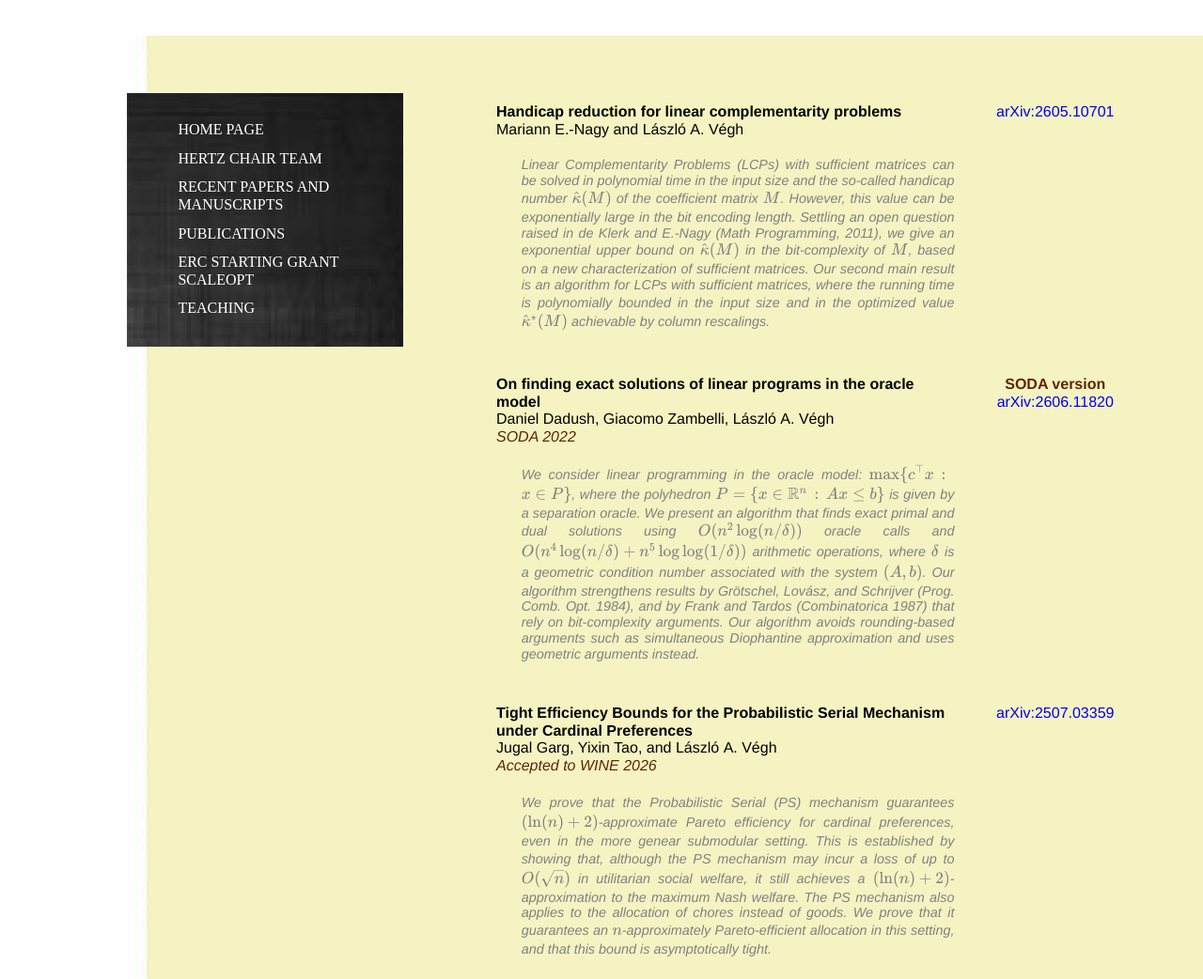
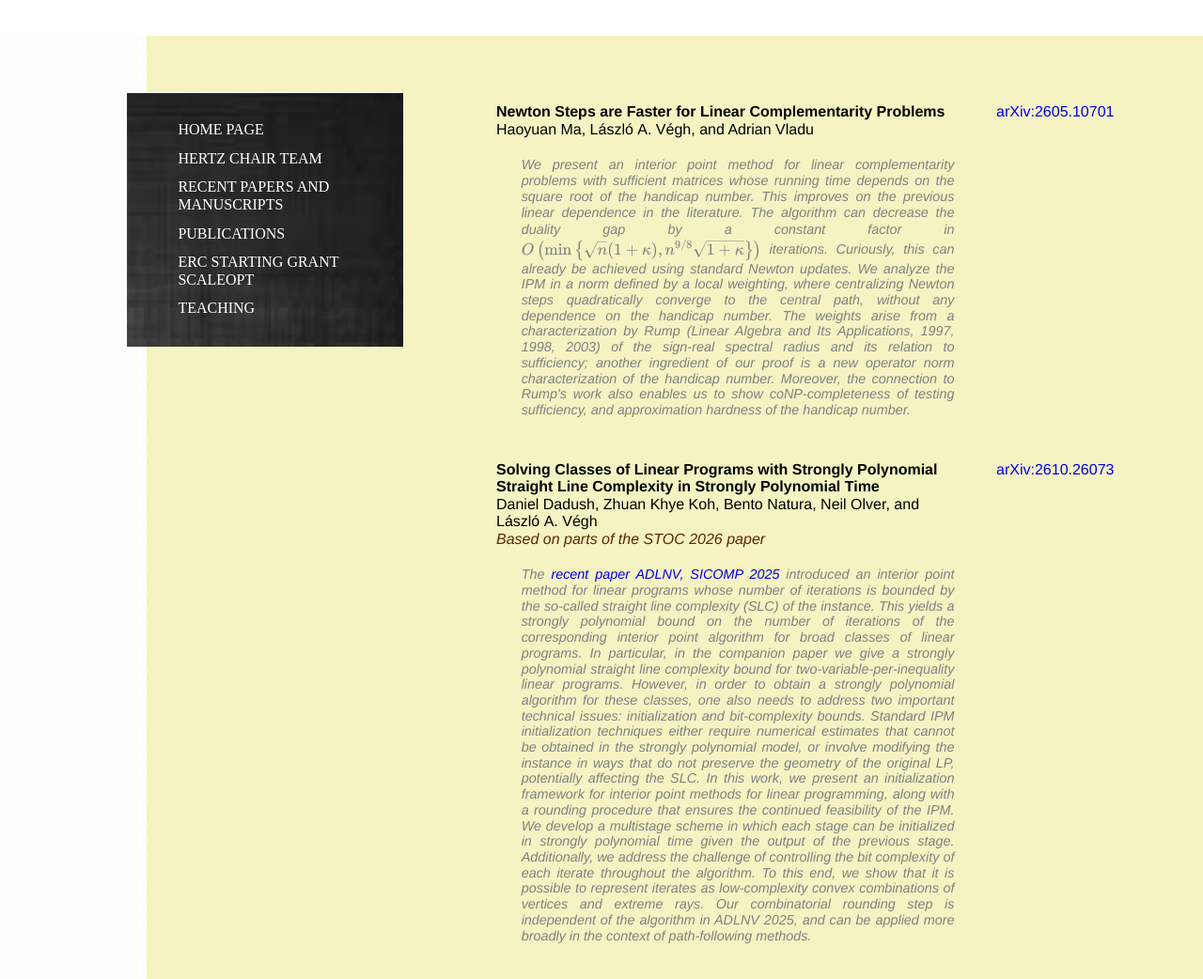
Before and after one commit to veghal/laszlovegh, a plain HTML site: page recent.html in a window 1280 px wide. Shown: the top 1042 px of the page at 94% size. Drawn offline with Linux system fonts and the light colour scheme.

Commit message:
members and pubs

```diff
--- a/recent.html
+++ b/recent.html
@@ -38,6 +38,48 @@
   <tbody>
 
 
+<tr class="pubitem2">
+<td class="main">
+<font class="title">
+Newton Steps are Faster for Linear Complementarity Problems
+  </font>
+<br>
+<font class="author">
+Haoyuan Ma, L&aacute;szl&oacute;&nbsp;A. V&eacute;gh, and Adrian Vladu
+  </font>
+    <br>
+  <p class="abstract">
+  We present an interior point method for linear complementarity problems with sufficient matrices whose running time depends on the square root of the handicap number. This improves on the previous linear dependence in the literature. The algorithm can decrease the duality gap by a constant factor  in $O\left(\min\left\{\sqrt{n} (1+\kappa),n^{9/8}\sqrt{1+\kappa}\right\}\right)$ iterations.
+  Curiously, this can already be achieved using standard Newton updates.
+  We analyze the IPM in a norm defined by a local weighting, where centralizing Newton steps quadratically converge to the central path, without any dependence on the handicap number. The weights arise from a characterization by Rump (Linear Algebra and Its Applications, 1997, 1998, 2003) of the sign-real spectral radius and its relation to sufficiency; another ingredient of our proof is  a new operator norm characterization of the handicap number.
+
+  Moreover, the connection to Rump's work also enables us to show coNP-completeness of testing sufficiency, and approximation hardness of the handicap number.
+</td>
+<td class="link">
+<font class="arxiv">
+<a href="https://arxiv.org/abs/2605.10701"  target="_blank">arXiv:2605.10701</a></font>
+<br>
+
+<tr class="pubitem2">
+<td class="main">
+<font class="title">
+  Solving Classes of Linear Programs with Strongly Polynomial Straight Line Complexity in Strongly Polynomial Time
+  </font>
+<br>
+<font class="author">
+Daniel Dadush, Zhuan Khye Koh, Bento Natura, Neil Olver, and L&aacute;szl&oacute;&nbsp;A. V&eacute;gh
+  </font>
+    <br>
+      <font class="conference">
+Based on parts of the STOC 2026 paper
+  <p class="abstract">
+The <a href="https://epubs.siam.org/doi/full/10.1137/23M1554588">recent paper ADLNV, SICOMP 2025</a>  introduced an interior point method for linear programs whose number of iterations is bounded by the so-called straight line complexity (SLC) of the instance. This yields a strongly polynomial bound on the number of iterations of the corresponding interior point algorithm for broad classes of linear programs. In particular, in the companion paper we give a strongly polynomial straight line complexity bound for two-variable-per-inequality linear programs. However, in order to obtain a strongly polynomial algorithm for these classes, one also needs to address two important technical issues: initialization and bit-complexity bounds. Standard IPM initialization techniques either require numerical estimates that cannot be obtained in the strongly polynomial model, or involve modifying the instance in ways that do not preserve the geometry of the original LP, potentially affecting the SLC.
+In this work, we present an initialization framework for interior point methods for linear programming, along with a rounding procedure that ensures the continued feasibility of the IPM. We develop a multistage scheme in which each stage can be initialized in strongly polynomial time given the output of the previous stage. Additionally, we address the challenge of controlling the bit complexity of each iterate throughout the algorithm. To this end, we show that it is possible to represent iterates as low-complexity convex combinations of vertices and extreme rays. Our combinatorial rounding step is independent of the algorithm in ADLNV 2025, and can be applied more broadly in the context of path-following methods.
+</td>
+<td class="link">
+<font class="arxiv">
+<a href="https://arxiv.org/abs/2610.26073"  target="_blank">arXiv:2610.26073</a></font>
+<br>
 
 
 
```
Also changed, not shown: index.html (+3 -0 lines).
